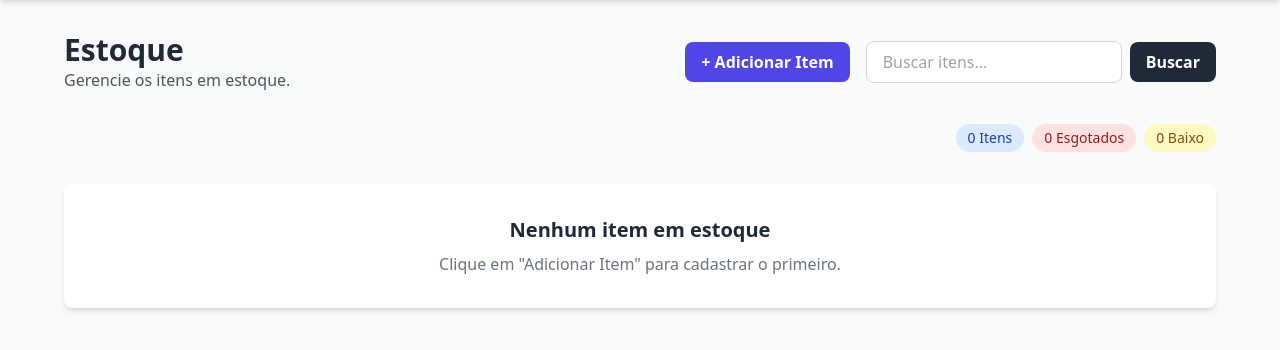
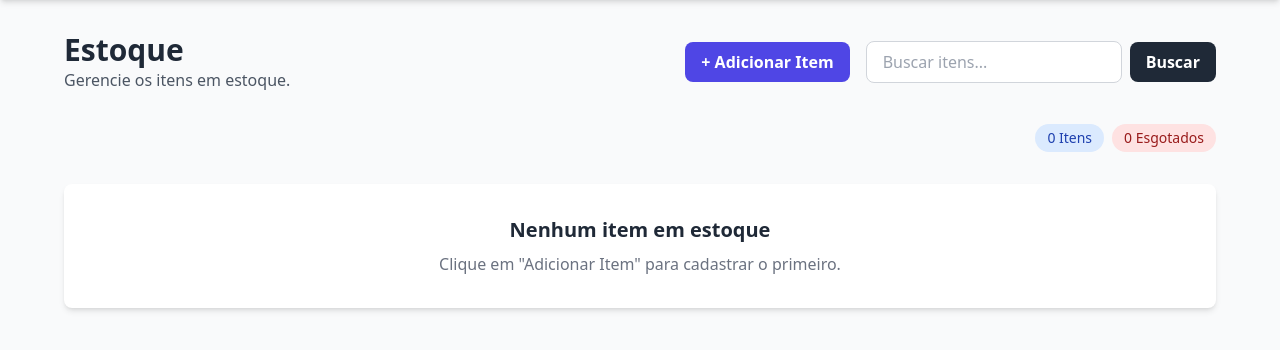
Before and after one commit to victorferraz07/blockline_app, a Django app: page /estoque/ in a window 1280 px wide. Shown: the part 64-414 px from the top of the page. Run offline with Django 5.2, Linux system fonts and the light colour scheme; data that the repository does not hold is empty; some libraries are stand-ins or nearby versions.

Commit message:
Refactor(UI): Retira a visualização de produtos com baixo estoque

```diff
--- a/core/templates/core/lista_estoque.html
+++ b/core/templates/core/lista_estoque.html
@@ -27,7 +27,6 @@
     <div class="flex justify-end space-x-2 text-sm mb-8">
         <span class="bg-blue-100 text-blue-800 px-3 py-1 rounded-full font-medium">{{ total_itens }} Itens</span>
         <span class="bg-red-100 text-red-800 px-3 py-1 rounded-full font-medium">{{ itens_esgotados }} Esgotados</span>
-        <span class="bg-yellow-100 text-yellow-800 px-3 py-1 rounded-full font-medium">{{ itens_em_baixo_estoque }} Baixo</span>
     </div>
 
     <div class="grid grid-cols-1 sm:grid-cols-2 lg:grid-cols-3 xl:grid-cols-4 gap-6">
```
